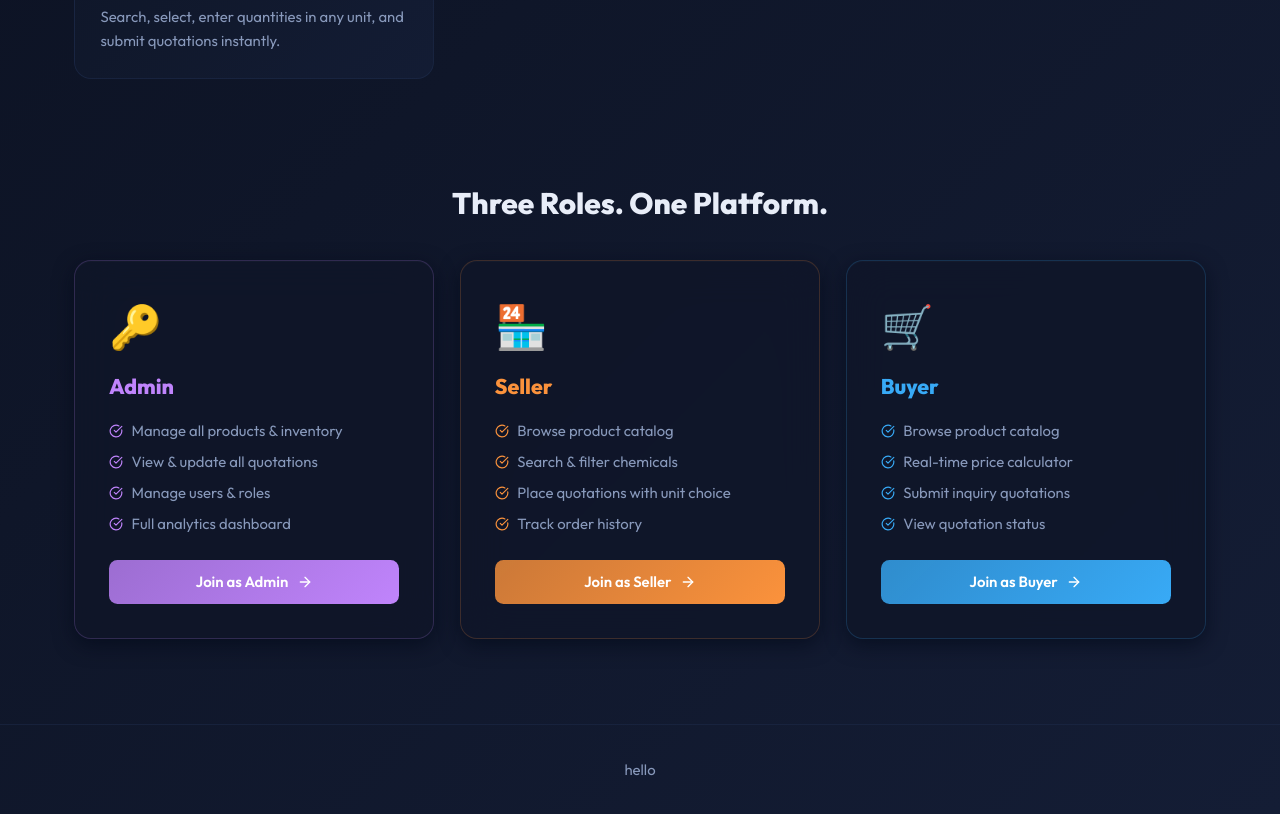
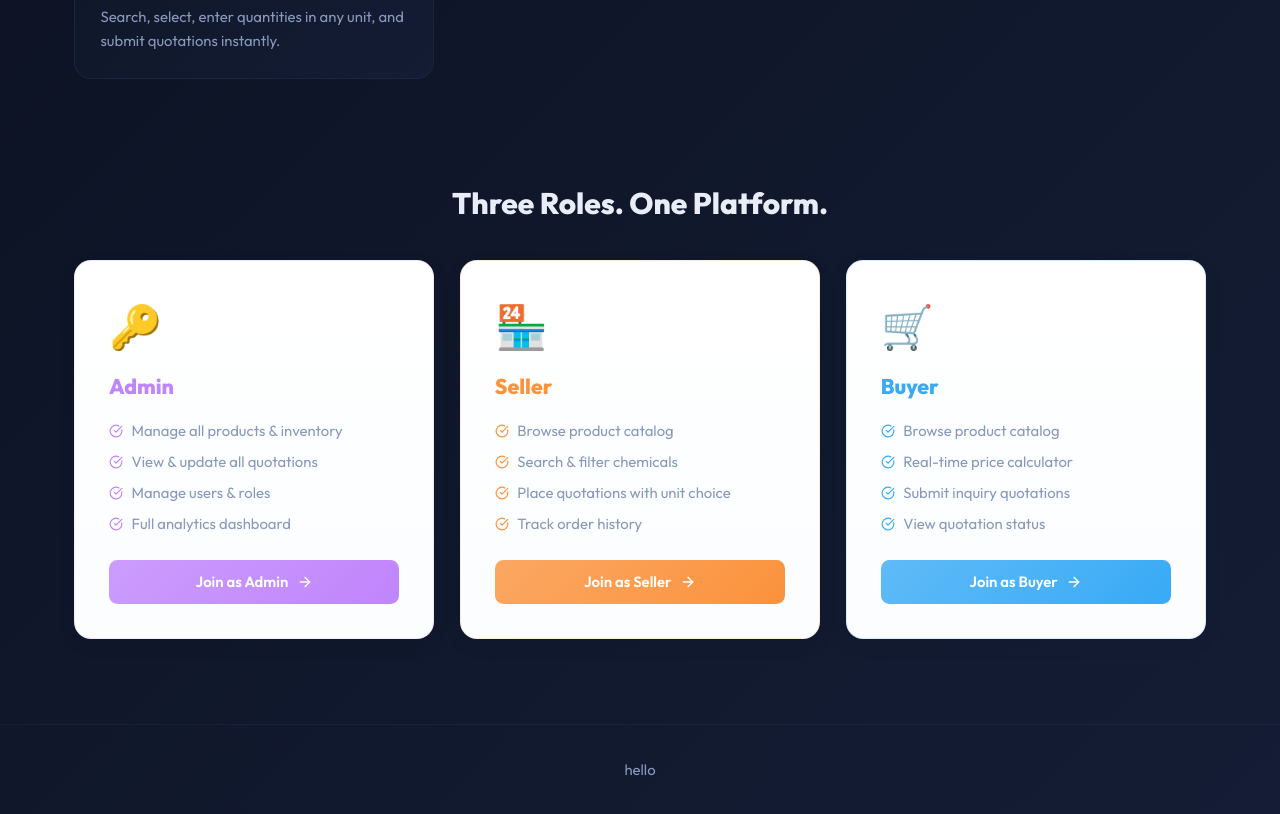
Before and after one commit to chandan91077/AASAMEDCHEM-asseigments, a Next.js app: page / in a window 1280 px wide. Shown: the part 1040-1854 px from the top of the page. Built offline with nearby package versions, Linux system fonts and the light colour scheme.

Commit message:
remove the regitation form the start trading

```diff
--- a/src/app/globals.css
+++ b/src/app/globals.css
@@ -28,15 +28,15 @@
 }
 
 :root {
-  --background: #0a0f1e;
-  --foreground: #e8edf8;
-  --card: #0f1629;
-  --card-foreground: #e8edf8;
-  --border: #1e2d4d;
-  --input: #141d35;
-  --ring: #0e90e2;
-  --muted: #1a2540;
-  --muted-foreground: #8899bb;
+  --background: #f7fafc; /* light page background */
+  --foreground: #0f1724; /* primary text */
+  --card: #ffffff; /* card backgrounds */
+  --card-foreground: #0f1724;
+  --border: #e6eaf0; /* subtle borders */
+  --input: #ffffff; /* input background */
+  --ring: #0e90e2; /* keep brand accent */
+  --muted: #f1f5f9;
+  --muted-foreground: #475569;
   --radius: 0.75rem;
 }
 
@@ -61,23 +61,23 @@ body {
 }
 
 /* Scrollbar */
-::-webkit-scrollbar { width: 6px; height: 6px; }
-::-webkit-scrollbar-track { background: #0a0f1e; }
-::-webkit-scrollbar-thumb { background: #1e2d4d; border-radius: 3px; }
-::-webkit-scrollbar-thumb:hover { background: #0e90e2; }
+::-webkit-scrollbar { width: 8px; height: 8px; }
+::-webkit-scrollbar-track { background: var(--background); }
+::-webkit-scrollbar-thumb { background: #cbd5e1; border-radius: 6px; }
+::-webkit-scrollbar-thumb:hover { background: #94a3b8; }
 
 /* Glass morphism card */
 .glass-card {
-  background: rgba(15, 22, 41, 0.8);
-  backdrop-filter: blur(20px);
-  border: 1px solid rgba(30, 45, 77, 0.5);
+  background: linear-gradient(180deg, #ffffff, #fbfdff);
+  backdrop-filter: blur(6px);
+  border: 1px solid var(--border);
   border-radius: calc(var(--radius) + 0.25rem);
-  box-shadow: 0 6px 20px rgba(2,8,23,0.6), inset 0 1px 0 rgba(255,255,255,0.02);
+  box-shadow: 0 6px 20px rgba(15,23,42,0.06), inset 0 1px 0 rgba(255,255,255,0.8);
 }
 
 /* Gradient text */
 .gradient-text {
-  background: linear-gradient(135deg, #38aaf6, #34d399);
+  background: linear-gradient(135deg, #0e90e2, #0b728f);
   -webkit-background-clip: text;
   -webkit-text-fill-color: transparent;
   background-clip: text;
```
